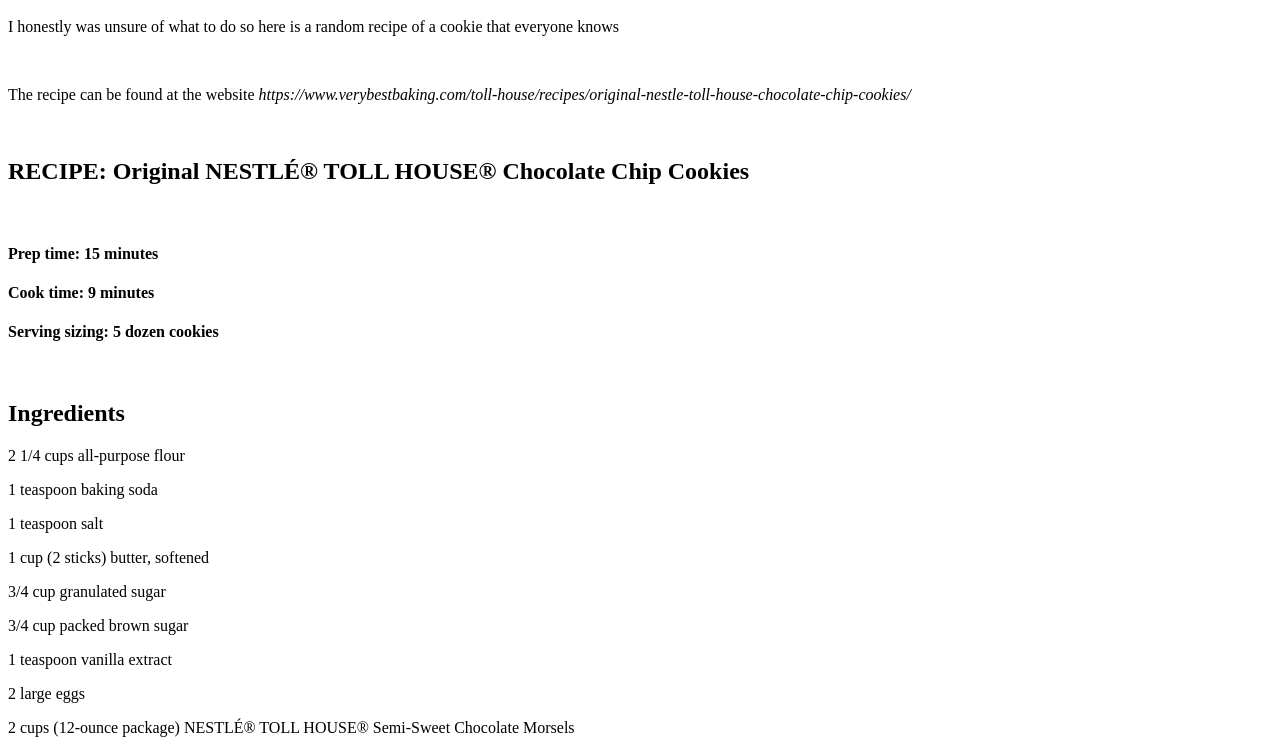
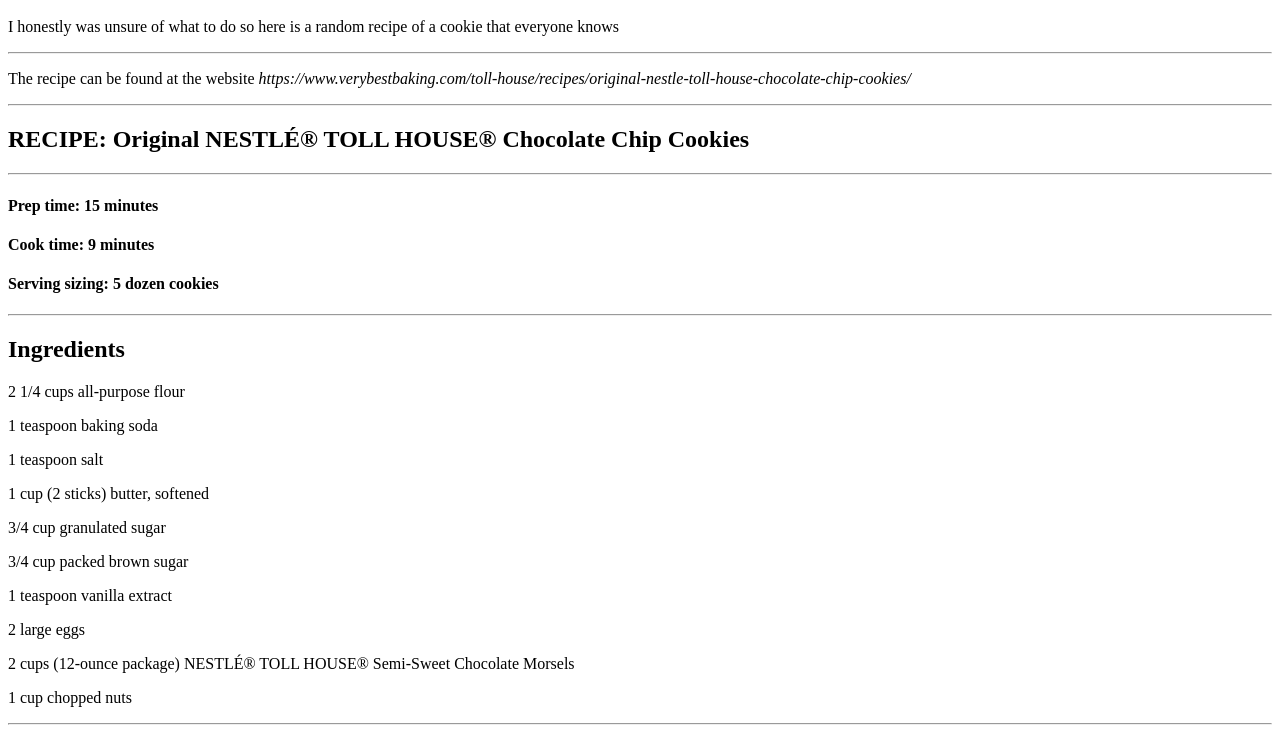
Before and after one commit to hannoni/Hello-World, a plain HTML site: page index.html in a window 1280 px wide. Shown: the part 48-790 px from the top of the page. Drawn offline with Linux system fonts and the light colour scheme.

Commit message:
Update index.html

```diff
--- a/index.html
+++ b/index.html
@@ -3,17 +3,17 @@
 <body id="index">
         <p>I honestly was unsure of what to do so here is a random recipe of a cookie that everyone knows</p>
 </body>
-<br />
+<hr />
 <body id="index">
         <p>The recipe can be found at the website <cite>https://www.verybestbaking.com/toll-house/recipes/original-nestle-toll-house-chocolate-chip-cookies/</cite></p>
 </body>
-<br />
+<hr />
 <h2>RECIPE: Original NESTLÉ® TOLL HOUSE® Chocolate Chip Cookies</h2>
-<br />
+<hr />
 <h4>Prep time: 15 minutes</h2>
 <h4>Cook time: 9 minutes</h2>
 <h4>Serving sizing: 5 dozen cookies</h3>
-<br />
+<hr />
 <h2>Ingredients</h2>
 <body id="index">
         <p>2 1/4 cups all-purpose flour</p>
@@ -46,7 +46,7 @@
 <body id="index">
         <p>1 cup chopped nuts</p>
 </body>
-<br />
+<hr />
 <h2>Directions</h2>
 <h3>Step 1:</h3>
 <body id="index">
@@ -84,5 +84,5 @@
 <body id="index">
         <p>Cool on baking sheets for 2 minutes; remove to wire racks to cool completely.</p>
 </body>
-<br />
+<hr />
 <h2>ENJOY!</h2>
```
